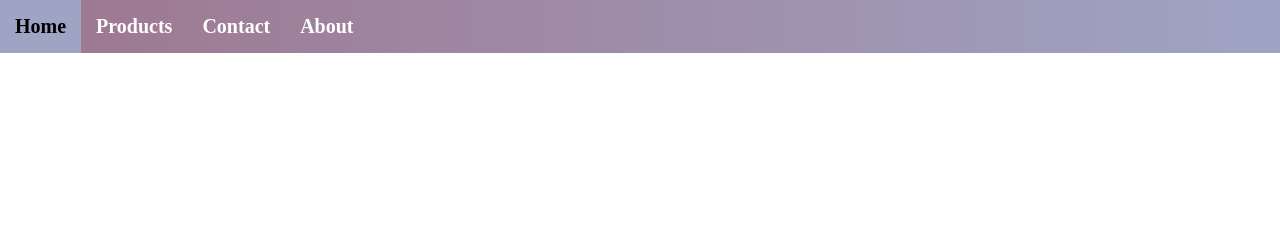
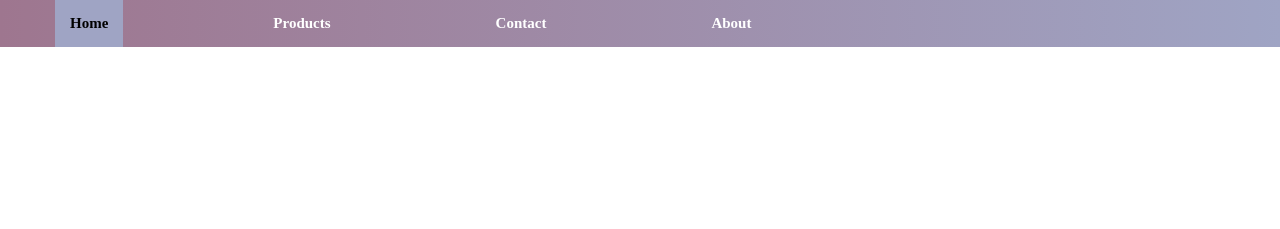
Before and after one commit to ossrndc/Project-1-Web-Dev, a plain HTML site: page index.html in a window 1280 px wide. Shown: the top 229 px of the page. Drawn offline with Linux system fonts and the light colour scheme.

Commit message:
fix issue

```diff
--- a/style.css
+++ b/style.css
@@ -17,6 +17,12 @@
 
 
 .nav {
+  /* position: fixed; */
+  margin-right: 20px;
+  top: 0;
+  left: 0;
+  width: 100%;
+  z-index: 1000;
   background-image: linear-gradient(to right, #9E768F , #9FA4C4);
   overflow: hidden;
 }
@@ -24,13 +30,15 @@
 
 
 .nav a {
+  margin-right: 80px;
+  margin-left: 55px;
   float: left;
   display: block;
   color: white;
   text-align: center;
   padding: 15px;
   text-decoration: none;
-  font-size: 20px;
+  font-size: 15px;
   font-weight:bolder;
 }
 
```
